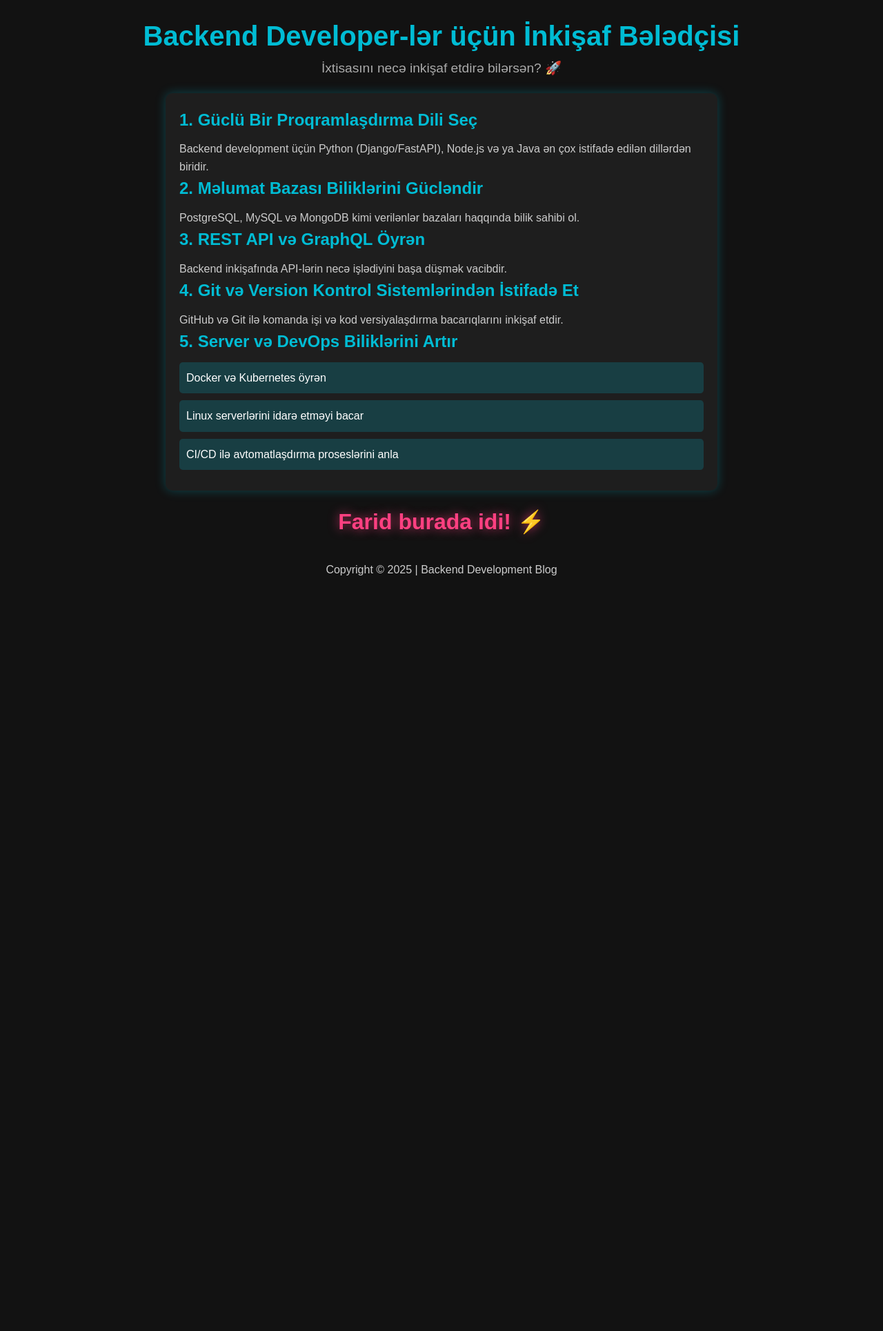
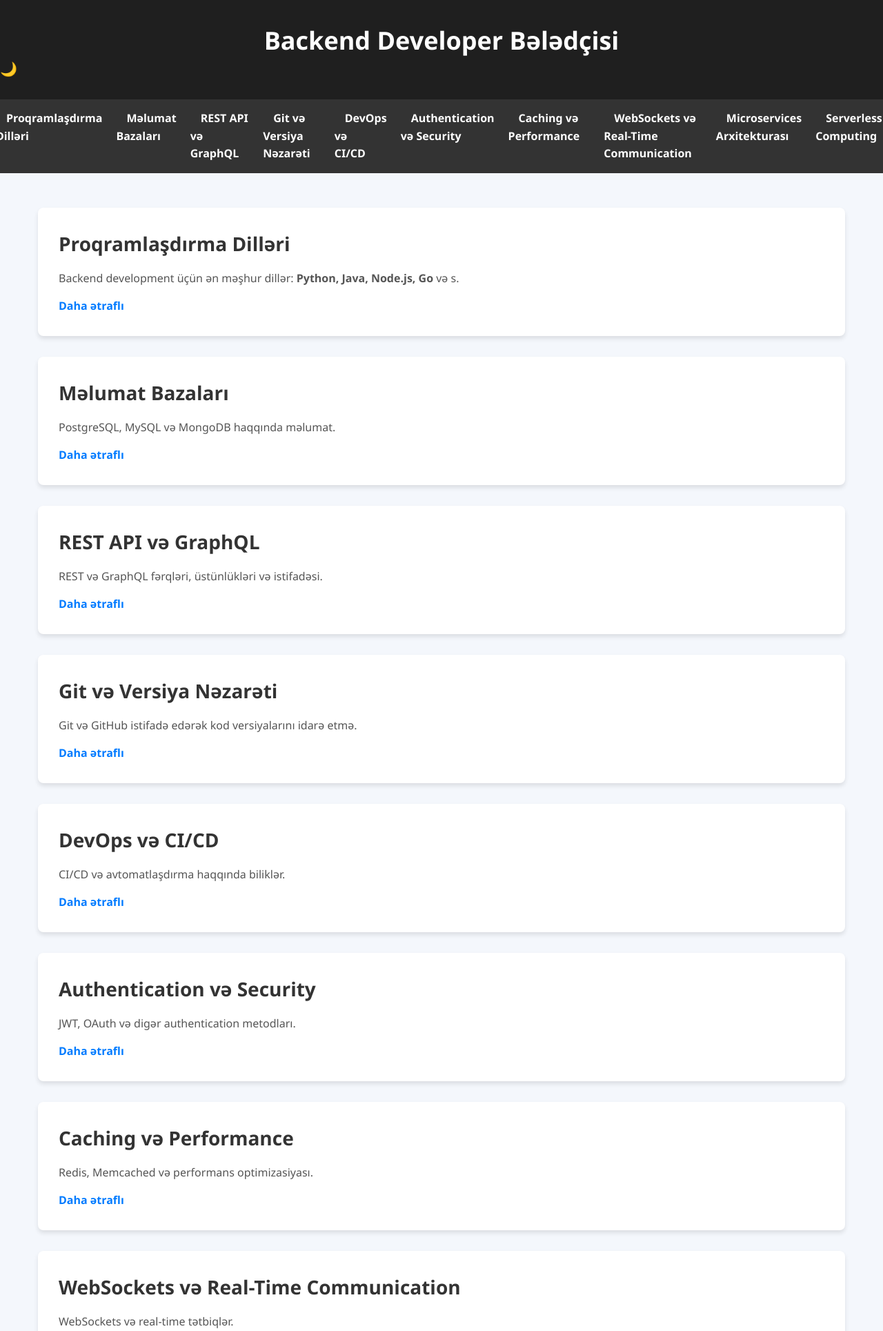
Before and after one commit to Kodosensh1/Small-Blog-Api, a Django app: page / in a window 1280 px wide. Shown: the top 1929 px of the page at 69% size. Before the commit the page ends 834 px from the top, so only its background shows below. Run offline with Django 5.2, Linux system fonts and the light colour scheme.

Commit message:
Updated index.html with new changes

```diff
--- a/blog_project/blog/templates/index.html
+++ b/blog_project/blog/templates/index.html
@@ -1,140 +1,288 @@
 <!DOCTYPE html>
-<html lang="az">
+<html lang="tr">
 <head>
     <meta charset="UTF-8">
     <meta name="viewport" content="width=device-width, initial-scale=1.0">
-    <title>Backend Developer İnkişaf Bələdçisi</title>
+    <title>Backend Developer Bələdçisi</title>
     <style>
-        /* Sıfırlama və əsas stil */
+        /* Genel stil */
         * {
             margin: 0;
             padding: 0;
             box-sizing: border-box;
-            font-family: Arial, sans-serif;
         }
 
-        /* Dark mode əsas fon */
         body {
-            background-color: #121212;
-            color: #ffffff;
+            font-family: 'Segoe UI', Tahoma, Geneva, Verdana, sans-serif;
+            background-color: #f4f7fc;
+            color: #333;
             line-height: 1.6;
-            padding: 20px;
-            transition: background 0.3s ease;
+            transition: background-color 0.3s, color 0.3s;
         }
 
         /* Header */
-        .header {
-            text-align: center;
-            margin-bottom: 20px;
+        header {
+            background-color: #007bff;
+            color: white;
+            padding: 30px 0;
+            box-shadow: 0 4px 6px rgba(0, 0, 0, 0.1);
         }
 
-        .header h1 {
-            font-size: 2.5rem;
-            color: #00bcd4;
+        h1 {
+            font-size: 36px;
+            text-align: center;
+            font-weight: bold;
         }
 
-        .header p {
-            font-size: 1.2rem;
-            color: #aaaaaa;
+        /* Navigation */
+        nav {
+            background-color: #333;
+            padding: 15px 0;
         }
 
-        /* Məqalə container */
-        .container {
-            max-width: 800px;
-            margin: 0 auto;
-            padding: 20px;
-            background: #1e1e1e;
-            border-radius: 10px;
-            box-shadow: 0px 0px 15px rgba(0, 188, 212, 0.3);
-            transition: 0.3s;
+        nav ul {
+            list-style: none;
+            display: flex;
+            justify-content: center;
+            gap: 20px;
         }
 
-        .container:hover {
-            transform: scale(1.02);
-            box-shadow: 0px 0px 25px rgba(0, 188, 212, 0.6);
+        nav li {
+            display: inline;
         }
 
-        h2 {
-            color: #00bcd4;
-            margin-bottom: 10px;
+        nav a {
+            color: white;
+            text-decoration: none;
+            font-weight: bold;
+            font-size: 16px;
+            padding: 8px 15px;
+            border-radius: 5px;
+            transition: background-color 0.3s ease;
         }
 
-        p {
-            font-size: 1rem;
-            color: #cccccc;
+        nav a:hover {
+            background-color: #007bff;
+            color: white;
         }
 
-        /* Siyahılar */
-        ul {
-            list-style: none;
-            margin-top: 10px;
+        /* Main content */
+        main {
+            padding: 50px 15px;
+            max-width: 1200px;
+            margin: 0 auto;
         }
 
-        ul li {
-            background: rgba(0, 188, 212, 0.2);
-            padding: 10px;
-            margin-bottom: 10px;
-            border-radius: 5px;
-            transition: 0.3s;
+        section {
+            background-color: white;
+            border-radius: 8px;
+            padding: 30px;
+            margin-bottom: 30px;
+            box-shadow: 0 4px 6px rgba(0, 0, 0, 0.1);
         }
 
-        ul li:hover {
-            background: rgba(0, 188, 212, 0.4);
-            transform: translateX(5px);
+        section h2 {
+            font-size: 28px;
+            color: #333;
+            margin-bottom: 15px;
+            font-weight: bold;
         }
 
-        /* Altbilgi */
-        .footer {
-            text-align: center;
-            margin-top: 30px;
-            font-size: 0.9rem;
-            color: #888;
+        section p {
+            font-size: 16px;
+            margin-bottom: 15px;
+            color: #555;
         }
 
-        /* Cool yazı effekti */
-        .cool-text {
-            font-size: 2rem;
+        section a {
+            color: #007bff;
+            text-decoration: none;
             font-weight: bold;
+            transition: color 0.3s;
+        }
+
+        section a:hover {
+            color: #0056b3;
+        }
+
+        /* Button */
+        .scroll-btn {
+            position: fixed;
+            bottom: 20px;
+            right: 20px;
+            display: none;
+            background-color: #007bff;
+            color: white;
+            border: none;
+            padding: 15px;
+            border-radius: 50%;
+            font-size: 20px;
+            cursor: pointer;
+            box-shadow: 0 4px 6px rgba(0, 0, 0, 0.1);
+            transition: background-color 0.3s;
+        }
+
+        .scroll-btn:hover {
+            background-color: #0056b3;
+        }
+
+        /* Footer */
+        footer {
             text-align: center;
-            margin-top: 20px;
-            color: #ff4081;
-            text-shadow: 0 0 15px rgba(255, 64, 129, 0.7);
+            padding: 20px;
+            background-color: #333;
+            color: white;
+            margin-top: 50px;
         }
+
+        /* Karanlık Mod */
+        body.dark-mode {
+            background-color: #121212;
+            color: white;
+        }
+
+        nav a {
+            color: #ffffff;
+        }
+
+        nav a:hover {
+            color: #ff9800;
+        }
+
+        header {
+            background-color: #1f1f1f;
+        }
+
+        footer {
+            background-color: #1f1f1f;
+        }
+
+        /* Karanlık mod butonu */
+        .toggle-btn {
+            background: none;
+            border: none;
+            font-size: 20px;
+            cursor: pointer;
+        }
+
     </style>
 </head>
 <body>
+    <header>
+        <div class="container">
+            <h1>Backend Developer Bələdçisi</h1>
+            <button id="darkModeToggle" class="toggle-btn">🌙</button>
+        </div>
+    </header>
 
-    <div class="header">
-        <h1>Backend Developer-lər üçün İnkişaf Bələdçisi</h1>
-        <p>İxtisasını necə inkişaf etdirə bilərsən? 🚀</p>
-    </div>
+    <nav>
+        <ul>
+            <li><a href="#section1">Proqramlaşdırma Dilləri</a></li>
+            <li><a href="#section2">Məlumat Bazaları</a></li>
+            <li><a href="#section3">REST API və GraphQL</a></li>
+            <li><a href="#section4">Git və Versiya Nəzarəti</a></li>
+            <li><a href="#section5">DevOps və CI/CD</a></li>
+            <li><a href="#section6">Authentication və Security</a></li>
+            <li><a href="#section7">Caching və Performance</a></li>
+            <li><a href="#section8">WebSockets və Real-Time Communication</a></li>
+            <li><a href="#section9">Microservices Arxitekturası</a></li>
+            <li><a href="#section10">Serverless Computing</a></li>
+        </ul>
+    </nav>
 
-    <div class="container">
-        <h2>1. Güclü Bir Proqramlaşdırma Dili Seç</h2>
-        <p>Backend development üçün Python (Django/FastAPI), Node.js və ya Java ən çox istifadə edilən dillərdən biridir.</p>
+    <main>
+        <section id="section1">
+            <h2>Proqramlaşdırma Dilləri</h2>
+            <p>Backend development üçün ən məşhur dillər: <b>Python, Java, Node.js, Go</b> və s.</p>
+            <a href="https://roadmap.sh/backend">Daha ətraflı</a>
+        </section>
 
-        <h2>2. Məlumat Bazası Biliklərini Gücləndir</h2>
-        <p>PostgreSQL, MySQL və MongoDB kimi verilənlər bazaları haqqında bilik sahibi ol.</p>
+        <section id="section2">
+            <h2>Məlumat Bazaları</h2>
+            <p>PostgreSQL, MySQL və MongoDB haqqında məlumat.</p>
+            <a href="https://www.postgresql.org/docs/">Daha ətraflı</a>
+        </section>
 
-        <h2>3. REST API və GraphQL Öyrən</h2>
-        <p>Backend inkişafında API-lərin necə işlədiyini başa düşmək vacibdir.</p>
+        <section id="section3">
+            <h2>REST API və GraphQL</h2>
+            <p>REST və GraphQL fərqləri, üstünlükləri və istifadəsi.</p>
+            <a href="https://graphql.org/learn/">Daha ətraflı</a>
+        </section>
 
-        <h2>4. Git və Version Kontrol Sistemlərindən İstifadə Et</h2>
-        <p>GitHub və Git ilə komanda işi və kod versiyalaşdırma bacarıqlarını inkişaf etdir.</p>
+        <section id="section4">
+            <h2>Git və Versiya Nəzarəti</h2>
+            <p>Git və GitHub istifadə edərək kod versiyalarını idarə etmə.</p>
+            <a href="https://git-scm.com/doc">Daha ətraflı</a>
+        </section>
 
-        <h2>5. Server və DevOps Biliklərini Artır</h2>
-        <ul>
-            <li>Docker və Kubernetes öyrən</li>
-            <li>Linux serverlərini idarə etməyi bacar</li>
-            <li>CI/CD ilə avtomatlaşdırma proseslərini anla</li>
-        </ul>
-    </div>
+        <section id="section5">
+            <h2>DevOps və CI/CD</h2>
+            <p>CI/CD və avtomatlaşdırma haqqında biliklər.</p>
+            <a href="https://www.atlassian.com/continuous-delivery">Daha ətraflı</a>
+        </section>
 
-    <div class="cool-text">Farid burada idi! ⚡</div>
+        <section id="section6">
+            <h2>Authentication və Security</h2>
+            <p>JWT, OAuth və digər authentication metodları.</p>
+            <a href="https://auth0.com/docs">Daha ətraflı</a>
+        </section>
 
-    <div class="footer">
-        <p>Copyright &copy; 2025 | Backend Development Blog</p>
-    </div>
+        <section id="section7">
+            <h2>Caching və Performance</h2>
+            <p>Redis, Memcached və performans optimizasiyası.</p>
+            <a href="https://redis.io/docs/">Daha ətraflı</a>
+        </section>
 
+        <section id="section8">
+            <h2>WebSockets və Real-Time Communication</h2>
+            <p>WebSockets və real-time tətbiqlər.</p>
+            <a href="https://developer.mozilla.org/en-US/docs/Web/API/WebSockets_API">Daha ətraflı</a>
+        </section>
+
+        <section id="section9">
+            <h2>Microservices Arxitekturası</h2>
+            <p>Monolit və microservices arxitekturası fərqləri.</p>
+            <a href="https://microservices.io/">Daha ətraflı</a>
+        </section>
+
+        <section id="section10">
+            <h2>Serverless Computing</h2>
+            <p>Serverless computing və cloud funksiyaları.</p>
+            <a href="https://aws.amazon.com/serverless/">Daha ətraflı</a>
+        </section>
+    </main>
+
+    <button id="scrollToTopBtn" class="scroll-btn">⬆</button>
+
+    <footer>
+        <p>Built by Farid | Copyright © 2025</p>
+    </footer>
+
+    <script>
+        // Karanlık Mod Toggle
+        const darkModeToggle = document.getElementById('darkModeToggle');
+        const body = document.body;
+
+        darkModeToggle.addEventListener('click', () => {
+            body.classList.toggle('dark-mode');
+        });
+
+        // Sayfa Başına Dön Butonu
+        const scrollToTopBtn = document.getElementById('scrollToTopBtn');
+
+        // Kullanıcı sayfayı aşağı kaydırdığında butonu göster
+        window.addEventListener('scroll', () => {
+            if (document.body.scrollTop > 200 || document.documentElement.scrollTop > 200) {
+                scrollToTopBtn.style.display = 'block';
+            } else {
+                scrollToTopBtn.style.display = 'none';
+            }
+        });
+
+        // Butona tıklandığında sayfayı başa sar
+        scrollToTopBtn.addEventListener('click', () => {
+            window.scrollTo({ top: 0, behavior: 'smooth' });
+        });
+    </script>
 </body>
 </html>
```
